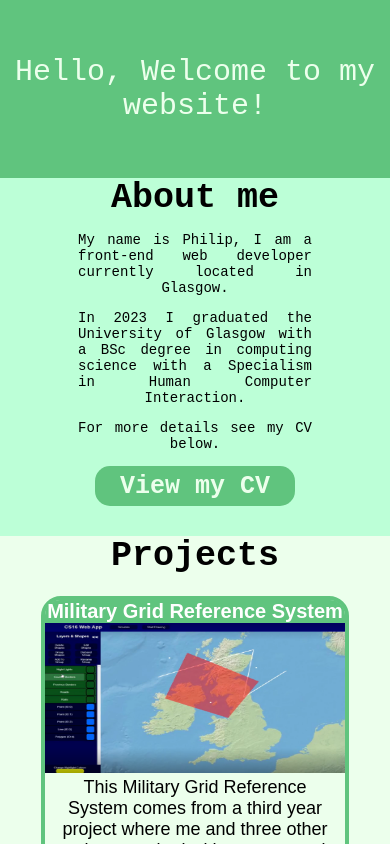
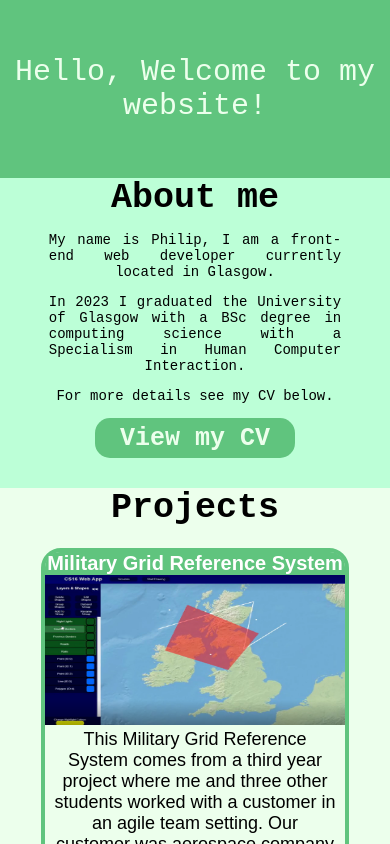
Before and after one commit to Philip748/portfolio-app, a React (Create React App) app: page / in a window 390 px wide. Shown: the top 844 px of the page. Built offline with nearby package versions, Linux system fonts and the light colour scheme.

Commit message:
about mobile update

```diff
--- a/src/content.css
+++ b/src/content.css
@@ -120,4 +120,8 @@ body {
     #aboutMeDiv{
         font-size: 14px;
     }
+
+    .textP{
+        width: 75vw;
+    }
 }
```
